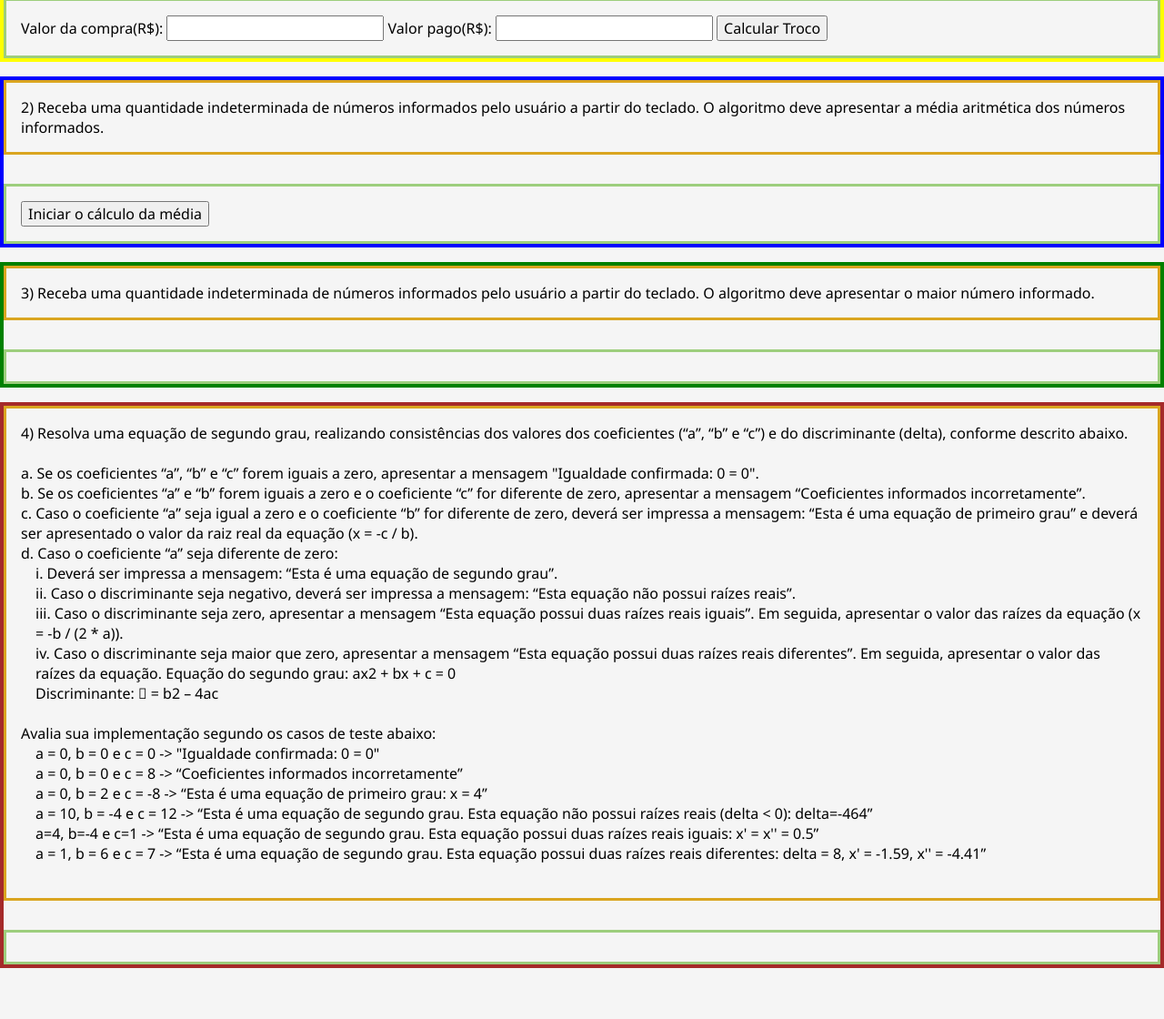
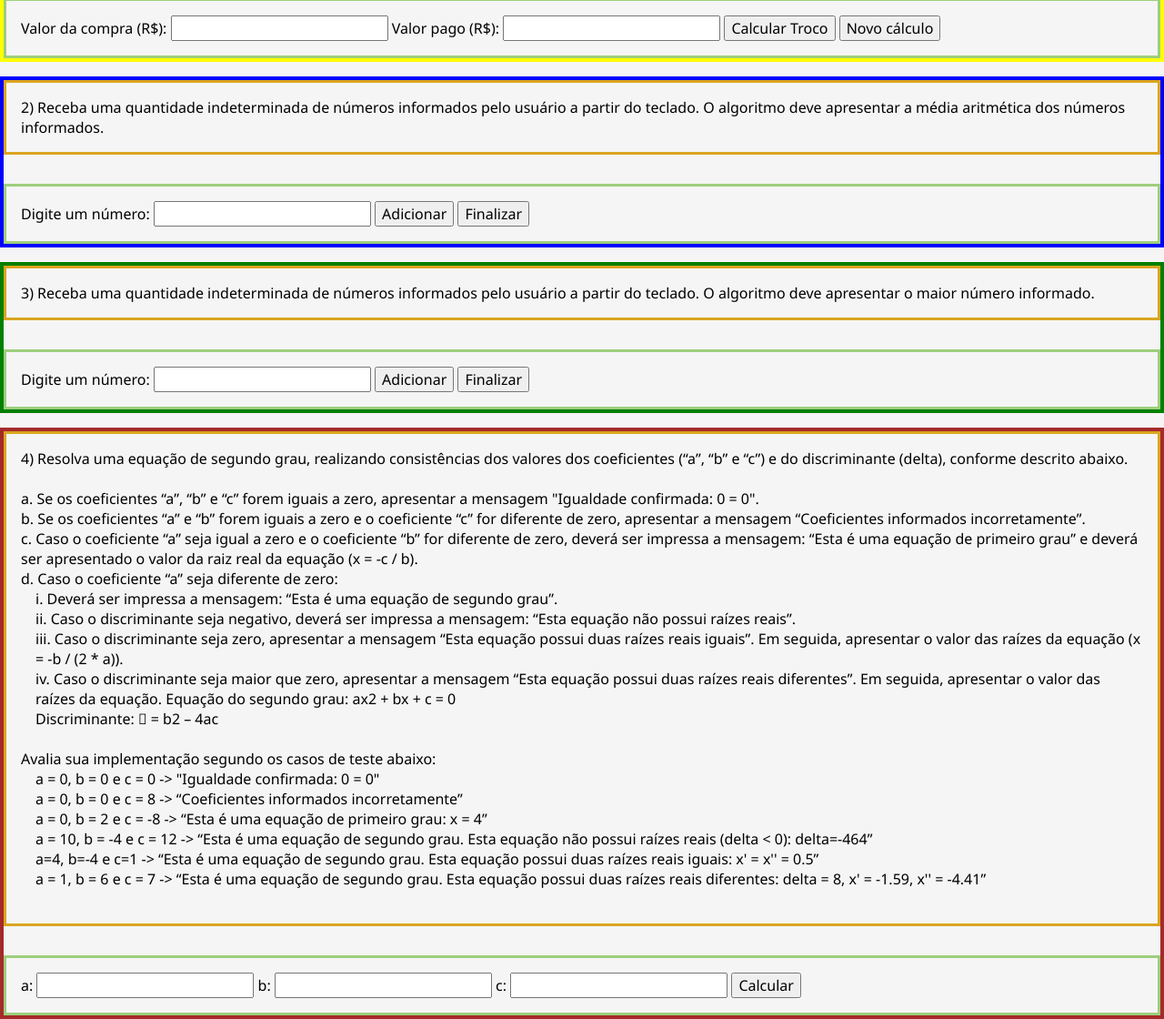
Before and after one commit to Michel-Habib197/listasWesley, a plain HTML site: page lista7/index.html in a window 1280 px wide. Shown: the part 274-1394 px from the top of the page at 91% size. Before the commit the page ends 1338 px from the top, so only its background shows below. Drawn offline with Linux system fonts and the light colour scheme.

Commit message:
update lista 7

```diff
--- a/lista7/index.html
+++ b/lista7/index.html
@@ -32,12 +32,15 @@
         </div>
 
         <div class="resolucao1">
-            <label for="valorCompra">Valor da compra(R$):</label>
+            <label for="valorCompra">Valor da compra (R$):</label>
             <input type="number" id="valorCompra" min="0" step="1">
-            <label for="valorPago">Valor pago(R$):</label>
+            <label for="valorPago">Valor pago (R$):</label>
             <input type="number" id="valorPago" min="0" step="1">
 
             <button onclick="calcular()">Calcular Troco</button>
+            <button onclick="novoCalculo()">Novo cálculo</button>
+
+            <div id="saida"></div>
 
         </div>
 
@@ -49,8 +52,11 @@
             teclado. O algoritmo deve apresentar a média aritmética dos números informados.
         </div>
         <div class="resolucao2">
-            <!-- Erro na variável "input" -->
-            <button onclick="calcularMedia()">Iniciar o cálculo da média</button>
+            <label for="numeroInput">Digite um número:</label>
+            <input type="number" id="numeroInput">
+            <button onclick="adicionarNumero()">Adicionar</button>
+            <button onclick="finalizarCalculo()">Finalizar</button>
+
             <div id="resultadoMedia" class="resultado"></div>
         </div>
     </section>
@@ -62,7 +68,12 @@
             teclado. O algoritmo deve apresentar o maior número informado.
         </div>
         <div class="resolucao3">
+            <label for="numeroInput3">Digite um número:</label>
+            <input type="number" id="numeroInput3">
+            <button onclick="adicionarNumero3()">Adicionar</button>
+            <button onclick="finalizarCalculo3()">Finalizar</button>
 
+            <div id="resultadoMaior" class="resultado"></div>
         </div>
     </section>
 
@@ -113,19 +124,28 @@
                 <br>
                 a = 0, b = 2 e c = -8 -> “Esta é uma equação de primeiro grau: x = 4”
                 <br>
-                a = 10, b = -4 e c = 12 -> “Esta é uma equação de segundo grau. Esta equação não possui raízes reais (delta < 0): delta=-464”
-                <br>
-                a=4, b=-4 e c=1 -> “Esta é uma equação de segundo grau. Esta equação possui duas raízes reais iguais: x' = x'' = 0.5”
-                <br>
-                a = 1, b = 6 e c = 7 -> “Esta é uma equação de segundo grau. Esta equação possui duas raízes reais diferentes: delta = 8, x' = -1.59, x'' = -4.41”
-                <br>
+                a = 10, b = -4 e c = 12 -> “Esta é uma equação de segundo grau. Esta equação não possui raízes reais
+                (delta < 0): delta=-464” <br>
+                    a=4, b=-4 e c=1 -> “Esta é uma equação de segundo grau. Esta equação possui duas raízes reais
+                    iguais: x' = x'' = 0.5”
+                    <br>
+                    a = 1, b = 6 e c = 7 -> “Esta é uma equação de segundo grau. Esta equação possui duas raízes reais
+                    diferentes: delta = 8, x' = -1.59, x'' = -4.41”
+                    <br>
             </div>
             <br>
         </div>
         <div class="resolucao4">
-            <div class="resolucao4a"></div>
-            <div class="resolucao4b"></div>
-            <div class="resolucao4c"></div>
+            <div class="inputs">
+                <label for="valorA">a: </label>
+                <input type="number" id="valorA">
+                <label for="valorB">b: </label>
+                <input type="number" id="valorB">
+                <label for="valorC">c: </label>
+                <input type="number" id="valorC">
+                <button onclick="calcularEquacao()">Calcular</button>
+            </div>
+            <div id="resolucao4"></div>
         </div>
     </section>
 </body>
--- a/lista7/js/script.js
+++ b/lista7/js/script.js
@@ -2,14 +2,14 @@
 
 function calcularTroco() {
   const notas = [50, 20, 10, 5, 2, 1];
+  let resultado = ""
 
   const valorPago = parseFloat(document.getElementById("valorPago").value);
   const valorCompra = parseFloat(document.getElementById("valorCompra").value);
 
   if (valorPago < valorCompra) {
     //a máquina deve apresentar uma mensagem, informando que a quantia paga é insuficiente para realizar a compra.
-    console.log("A quantia paga é insuficiente para realizar a compra!");
-    return;
+    return "<p>A quantia paga é insuficiente para realizar a compra!</p>";
   }
 
   let troco = valorPago - valorCompra;
@@ -24,8 +24,8 @@ function calcularTroco() {
 }
 
 function calcular() {
-  const compra = parseInt(document.getElementById("compra").value);
-  const pago = parseInt(document.getElementById("pago").value);
+  const compra = parseInt(document.getElementById("valorCompra").value);
+  const pago = parseInt(document.getElementById("valorPago").value);
 
   if (isNaN(compra) || isNaN(pago)) {
     document.getElementById("saida").innerHTML = "Preencha os dois valores!";
@@ -36,19 +36,39 @@ function calcular() {
   document.getElementById("saida").innerHTML = saida;
 }
 
+function novoCalculo() {
+  document.getElementById("valorCompra").value = "";
+  document.getElementById("valorPago").value = "";
+  document.getElementById("saida").innerHTML = "";
+}
+
 // ___________________________________________________________________
 
 // Funções questão 2
 
-function calcularMedia() {
+let numeros = [];
+
+function adicionarNumero() {
+  const input = document.getElementById("numeroInput");
+  const valor = parseFloat(input.value);
+
+  if (isNaN(valor)) {
+    alert("Por favor, digite um número válido!");
+  } else {
+    numeros.push(valor);
+    document.getElementById("resultadoMedia").innerHTML =
+      `<p>Números informados até agora: ${numeros.join(', ')}</p>`;
+  }
+
+  input.value = "";
+  input.focus();
+}
+
+function finalizarCalculo() {
   const resultadoMedia = document.getElementById("resultadoMedia");
-  resultadoMedia.innerHTML = "Digite os numeros (digite 'fim' para finalizar):";
-  let numeros = []
-  function receberNumero() {
-    const input = prompt("Digite um numero( Ou 'fim' para finalizar)");
-    if (input === null || input.toLowerCase() === 'fim') {
+
   if (numeros.length === 0) {
-        resultadoMedia.innerHTML = "Nenhum numero foi infomado.";
+    resultadoMedia.innerHTML = "Nenhum número foi informado.";
     return;
   }
 
@@ -59,60 +79,60 @@ function calcularMedia() {
       <p>Números informados: ${numeros.join(', ')}</p>
       <p>Quantidade de números: ${numeros.length}</p>
       <p>Soma dos números: ${soma}</p>
-      <p><strong>Média aritimética: ${media.toFixed(2)}</strong></p>
+      <p><strong>Média aritmética: ${media.toFixed(2)}</strong></p>
+      <button onclick="novoCalculo()">Novo cálculo</button>
     `;
 }
-    return;
+function novoCalculo() {
+  numeros = [];
+  document.getElementById("resultadoMedia").innerHTML = "";
+  document.getElementById("numeroInput").value = "";
+  document.getElementById("numeroInput").focus();
 }
-  const numero = parseFloat(input);
-  if (isNaN(numero)) {
-    alert("Por favor, digite um numero valido");
-    receberNumero();
-  } else {
-    numeros.push(numero);
-    receberNumero();
-  }
-  receberNumero();
-}
-
 // ___________________________________________________________________
 
 // Funções questão 3
+let numeros3 = [];
 
-function calcularMaiorNumero() {
-  const maiorNumero = document.getElementById("maiorNumero");
-  maiorNumero.innerHTML = "Digite os numeros (digite 'fim' para finalizar)"
+function adicionarNumero3() {
+  const input = document.getElementById("numeroInput3");
+  const valor = parseFloat(input.value);
 
-  let numeros = []
+  if (isNaN(valor)) {
+    alert("Por favor, digite um número válido!");
+  } else {
+    numeros3.push(valor);
+    document.getElementById("resultadoMaior").innerHTML =
+      `<p>Números informados até agora: ${numeros3.join(', ')}</p>`;
+  }
 
-  function receberNumero() {
-    const input = prompt("Digite um numero (ou 'fim' para finalizar)");
-    if (input === null || input.toLowerCase() === 'fim') {
-      if (numeros.length === 0) {
-        maiorNumero.innerHTML("Nenhum numero foi informado");
-        return;
+  input.value = "";
+  input.focus();
 }
-      const maior = Math.max(...numeros);
 
-      maiorNumero.innerHTML = `
-        <p>Números informados: ${numeros.join(', ')}</p>
-        <p>Quantidade de números: ${numeros.length}</p>
-        <p><strong>Maior número: ${maior}</strong></p>
-        `;
+function finalizarCalculo3() {
+  const resultadoMaior = document.getElementById("resultadoMaior");
+
+  if (numeros3.length === 0) {
+    resultadoMaior.innerHTML = "Nenhum número foi informado.";
     return;
   }
 
-    const numero = parseFloat(input);
-    if (isNaN(numero)) {
-      alert("Por favor, digite um número válido.");
-      receberNumero();
-    } else {
-      numeros.push(numero);
-      receberNumero();
+  const maior = Math.max(...numeros3);
+
+  resultadoMaior.innerHTML = `
+      <p>Números informados: ${numeros3.join(', ')}</p>
+      <p>Quantidade de números: ${numeros3.length}</p>
+      <p><strong>Maior número: ${maior}</strong></p>
+      <button onclick="novoCalculo3()">Novo cálculo</button>
+    `;
 }
 
-  }
-  receberNumero();
+function novoCalculo3() {
+  numeros3 = [];
+  document.getElementById("resultadoMaior").innerHTML = "";
+  document.getElementById("numeroInput3").value = "";
+  document.getElementById("numeroInput3").focus();
 }
 
 // ___________________________________________________________________
@@ -120,9 +140,9 @@ function calcularMaiorNumero() {
 // Funções questão 4
 
 function calcularEquacao() {
-  let numA = Number(prompt("Digite o valor de A:"));
-  let numB = Number(prompt("Digite o valor de B:"));
-  let numC = Number(prompt("Digite o valor de C:"));
+  let numA = Number(document.getElementById("valorA").value);
+  let numB = Number(document.getElementById("valorB").value);
+  let numC = Number(document.getElementById("valorC").value);
 
   let resultadoDiv = document.querySelector("#resolucao4");
   resultadoDiv.innerHTML = ""; //Apaga o resultado anterior
```
Lines whose indentation alone changed are shown as unchanged.
